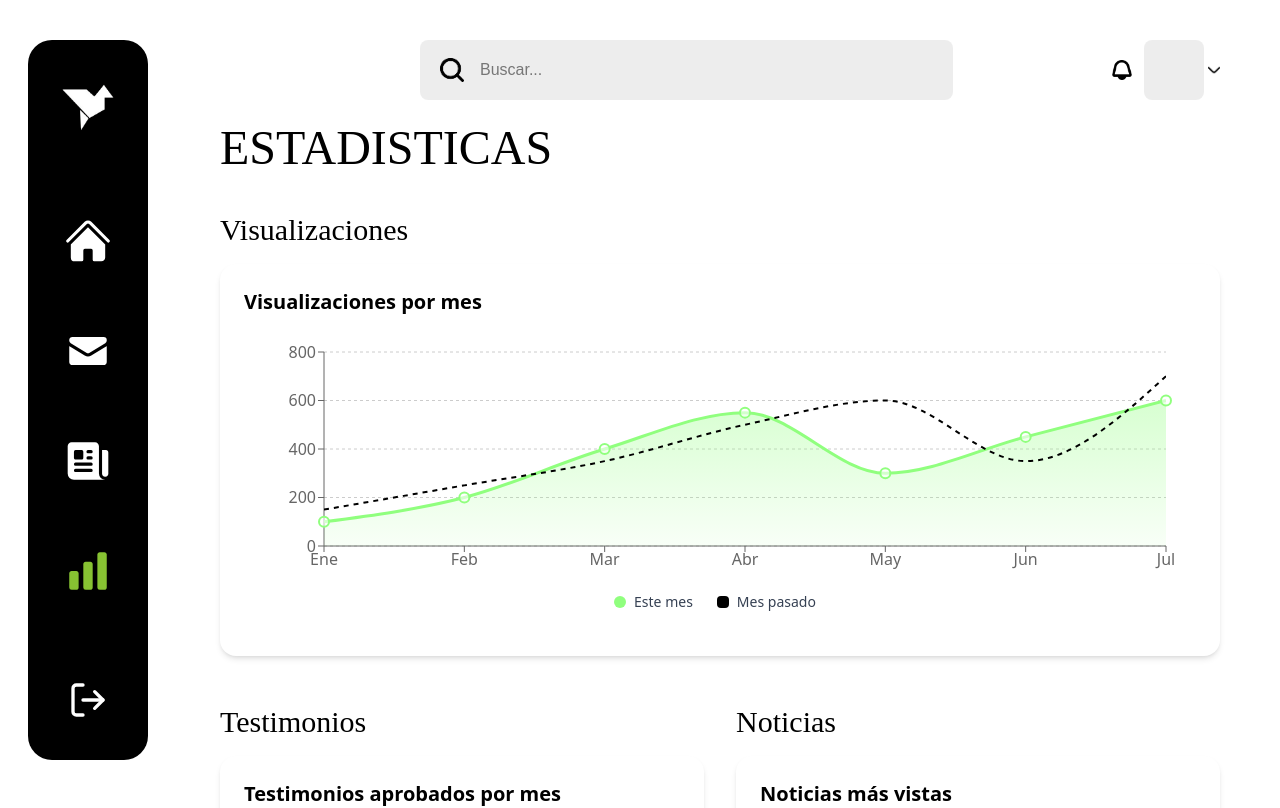
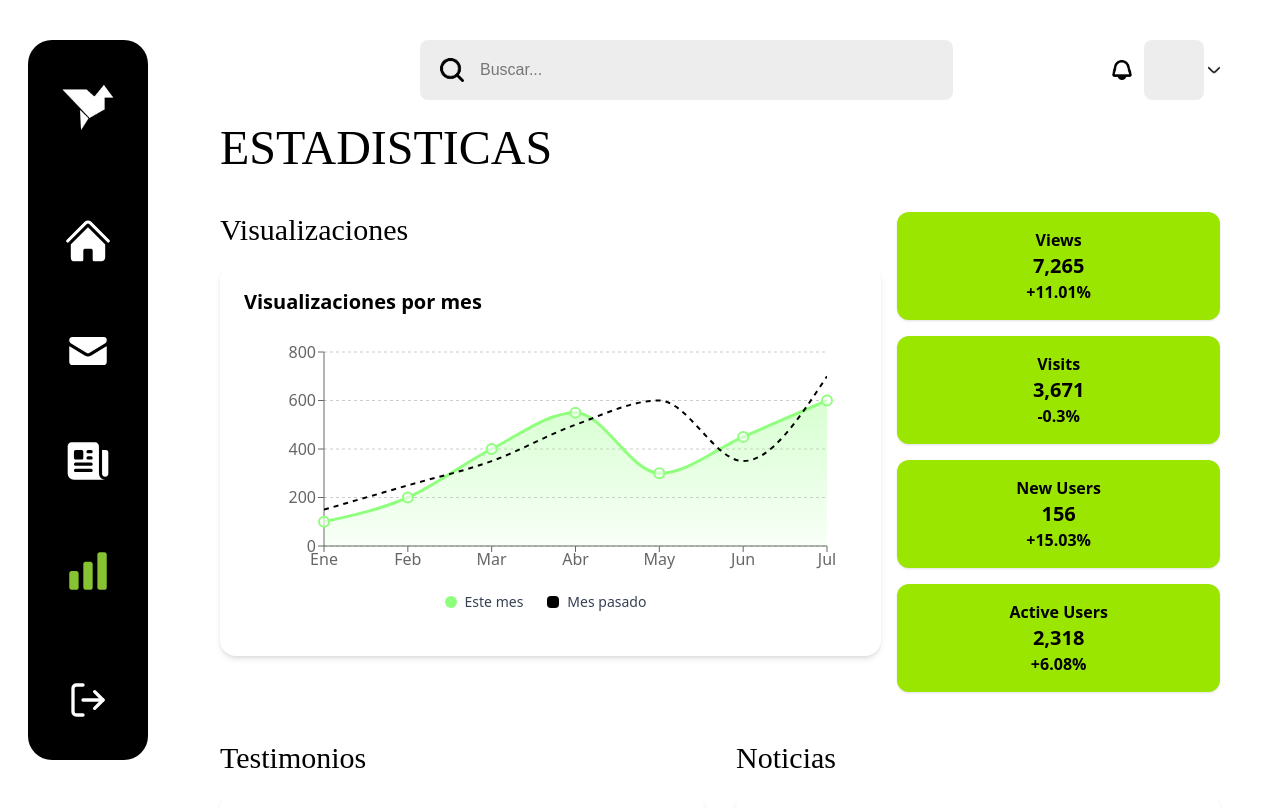
Before and after one commit to Juan-Lozano-M/GODPROYECTO, a React (Vite) app: page /statics in a window 1280 px wide. Shown: the top 808 px of the page. Built offline with nearby package versions, Linux system fonts and the light colour scheme; a web font is replaced by a local one.

Commit message:
Actualizacion estadisticas

```diff
--- /dev/null
+++ b/src/components/admin/ButtonStatics.jsx
@@ -0,0 +1,41 @@
+import React from "react";
+
+const stats = [
+  {
+    title: "Views",
+    value: "7,265",
+    percentage: "+11.01%",
+  },
+  {
+    title: "Visits",
+    value: "3,671",
+    percentage: "-0.3%",
+  },
+  {
+    title: "New Users",
+    value: "156",
+    percentage: "+15.03%",
+  },
+  {
+    title: "Active Users",
+    value: "2,318",
+    percentage: "+6.08%",
+  },
+];
+
+export default function ButtonStatics() {
+  return (
+    <div className="grid grid-cols-2 gap-4 lg:grid-cols-1">
+      {stats.map((stat, index) => (
+        <div
+          key={index}
+          className="p-4 rounded-xl shadow bg-lime-400 text-black font-semibold flex flex-col items-center justify-center"
+        >
+          <p>{stat.title}</p>
+          <p className="text-xl font-bold">{stat.value}</p>
+          <p>{stat.percentage}</p>
+        </div>
+      ))}
+    </div>
+  );
+}
--- a/src/pages/Admin/Statics.jsx
+++ b/src/pages/Admin/Statics.jsx
@@ -1,13 +1,12 @@
 import React from "react";
 import Sidebar from "../../components/Sidebar";
 import Search from "../../components/admin/Search";
-
-// Importar los tres componentes de estadísticas separados
 import StaticsViews from "../../components/admin/StaticsViews";
 import StaticsTestimonial from "../../components/admin/StaticsTestimonial";
 import StaticsNotice from "../../components/admin/StaticsNotice";
+import ButtonStatics from "../../components/admin/ButtonStatics";
 
-// Datos para visualizaciones (para StaticsViews)
+// Datos
 const visualizacionesData = [
   { mes: "Ene", esteMes: 100, mesPasado: 150 },
   { mes: "Feb", esteMes: 200, mesPasado: 250 },
@@ -18,7 +17,6 @@ const visualizacionesData = [
   { mes: "Jul", esteMes: 600, mesPasado: 700 },
 ];
 
-// Datos para testimonios (para TestimonialsBarChart)
 const testimoniosData = [
   { plataforma: "Linux", valor: 18, color: "#8b5cf6" },
   { plataforma: "Mac", valor: 28, color: "#10b981" },
@@ -28,7 +26,6 @@ const testimoniosData = [
   { plataforma: "Other", valor: 25, color: "#84cc16" },
 ];
 
-// Datos para noticias (para NewsPieChart)
 const noticiasData = [
   { pais: "United States", valor: 52.1, color: "#1f2937" },
   { pais: "Canada", valor: 22.8, color: "#60a5fa" },
@@ -36,7 +33,7 @@ const noticiasData = [
   { pais: "Other", valor: 11.2, color: "#e5e7eb" },
 ];
 
-function Statics() {
+export default function Statics() {
   return (
     <div className="h-full m-7 sm:mt-10 md:ml-48 lg:ml-55 md:mr-10 lg:mr-15">
       <Sidebar />
@@ -56,8 +53,9 @@ function Statics() {
         {/* Contenedor principal de estadísticas */}
         <div className="max-w-7xl mx-auto mt-10">
 
-          {/* Gráfica de Visualizaciones - Ocupa todo el ancho */}
-          <div className="mb-12">
+          {/* Contenedor para gráfica de Visualizaciones + Botones */}
+          <div className="grid grid-cols-1 lg:grid-cols-3 gap-4 mb-12">
+            <div className="lg:col-span-2">
               <h2 className="mb-4 font-adlam text-3xl">Visualizaciones</h2>
               <StaticsViews
                 title="Visualizaciones por mes"
@@ -65,11 +63,13 @@ function Statics() {
                 highlightPoint={{ mes: "Abr", valor: 550 }}
               />
             </div>
+            <div>
+              <ButtonStatics />
+            </div>
+          </div>
 
           {/* Grid para Testimonios y Noticias lado a lado */}
           <div className="grid grid-cols-1 lg:grid-cols-2 gap-8">
-
-            {/* Gráfica de Testimonios */}
             <div>
               <h2 className="mb-4 font-adlam text-3xl">Testimonios</h2>
               <StaticsTestimonial
@@ -77,8 +77,6 @@ function Statics() {
                 data={testimoniosData}
               />
             </div>
-
-            {/* Gráfica de Noticias */}
             <div>
               <h2 className="mb-4 font-adlam text-3xl">Noticias</h2>
               <StaticsNotice
@@ -86,12 +84,10 @@ function Statics() {
                 data={noticiasData}
               />
             </div>
+          </div>
 
-          </div>
         </div>
       </main>
     </div>
   );
 }
-
-export default Statics;
```
Also changed, not shown: src/pages/Admin/Testimonial.jsx (line endings or trailing spaces). Lines whose indentation alone changed are shown as unchanged.
